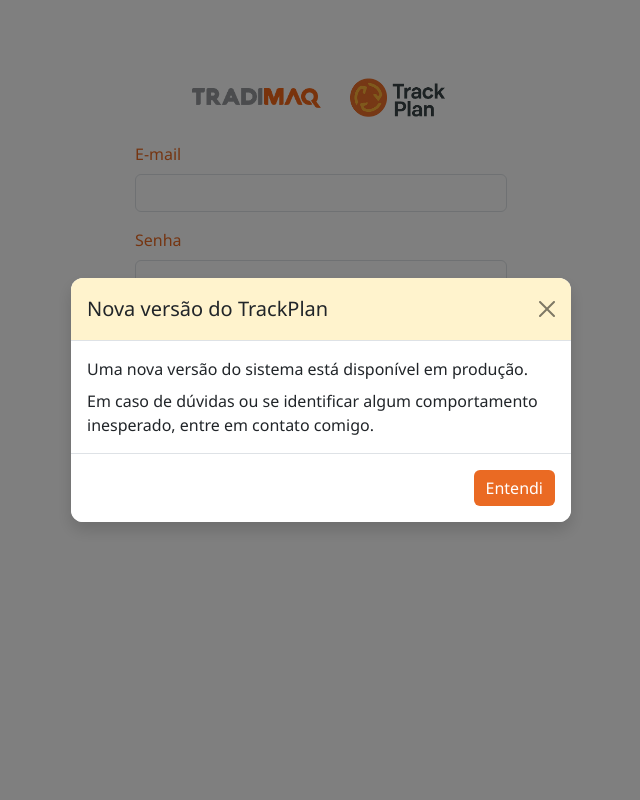
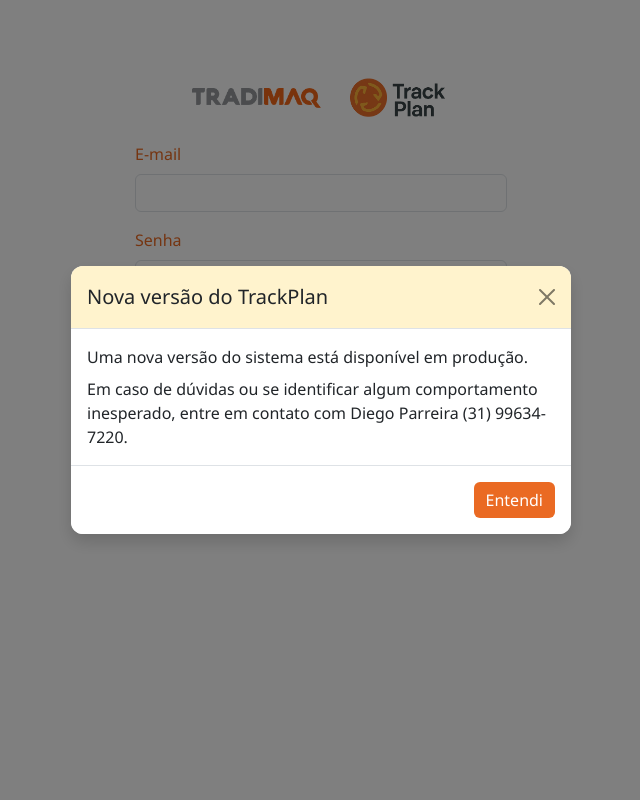
Before and after one commit to diecco/plano_de_acao_final_version, a Flask app: page /login in a window 1280 px wide. Shown: the whole page, without its empty margins (319-959 px from the left). Run offline with Flask 3, Linux system fonts and the light colour scheme.

Commit message:
Atualiza contato no aviso de nova versao

```diff
--- a/app/templates/login.html
+++ b/app/templates/login.html
@@ -54,7 +54,8 @@
                 </p>
                 <p class="mb-0">
                     Em caso de dúvidas ou se identificar algum comportamento
-                    inesperado, entre em contato comigo.
+                    inesperado, entre em contato com Diego Parreira
+                    (31) 99634-7220.
                 </p>
             </div>
             <div class="modal-footer">
```
